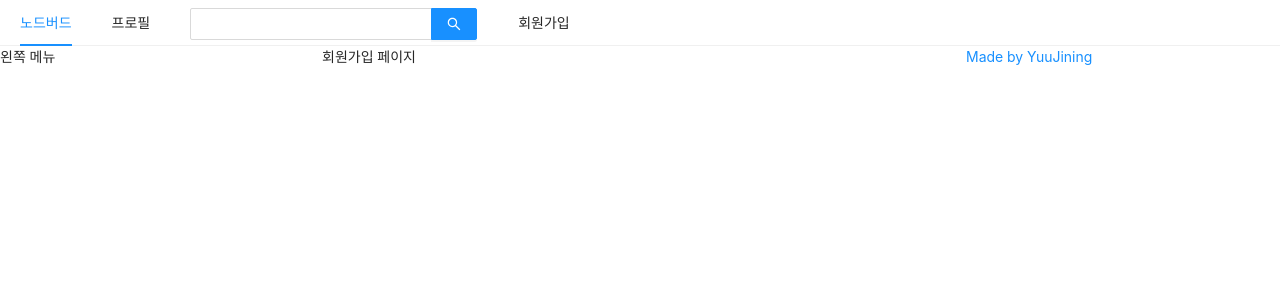
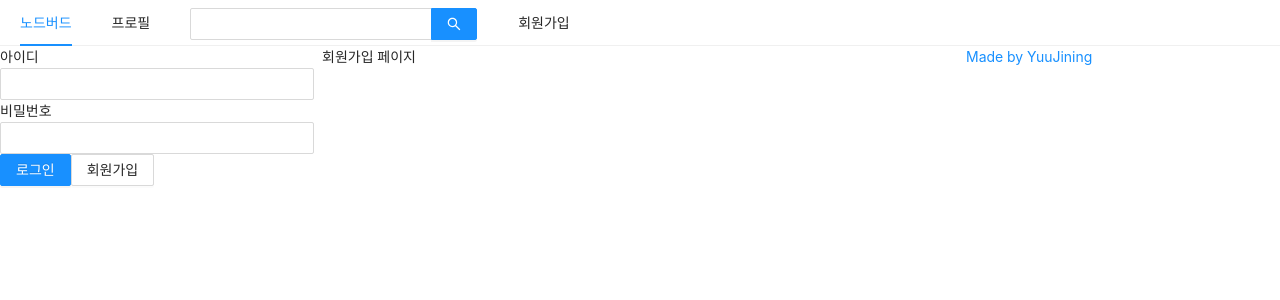
Before and after one commit to YuuJining/NodeBird, a Next.js app in the folder prepare/front/: page /signup in a window 1280 px wide. Shown: the top 300 px of the page. Built offline with nearby package versions, Linux system fonts and the light colour scheme.

Commit message:
2021/04/03 로그인폼

```diff
--- a/prepare/front/components/AppLayout.js
+++ b/prepare/front/components/AppLayout.js
@@ -1,9 +1,12 @@
-import React from 'react';
+import React, {useState} from 'react';
 import PropTypes from 'prop-types';
 import Link from 'next/link';
 import { Menu, Input, Row, Col } from 'antd';
+import LoginForm from '../components/LoginForm';
+import UserProfile from '../components/UserProfile';
 
 const AppLayout = ({children}) => {
+    const [isLoggedIn, setIsLoggedIn] = useState(false);
     return (
         <div>
             <Menu mode="horizontal">
@@ -22,7 +25,7 @@
             </Menu>
             <Row gutter={8}>
                 <Col xs={24} md={6}>
-                    왼쪽 메뉴
+                    {isLoggedIn ? <UserProfile /> : <LoginForm />}
                 </Col>
                 <Col xs={24} md={12}>
                     {children}
--- /dev/null
+++ b/prepare/front/components/LoginForm.js
@@ -0,0 +1,45 @@
+import React, {useState, useCallback} from 'react';
+import Link from 'next/link';
+import { Form, Input, Button } from 'antd';
+
+const LoginForm = () => {
+    const [id, setId] = useState('');
+    const [password, setPassword] = useState('');
+    const onChangeId = useCallback ((e) => {
+        setId(e.target.value);
+    })
+    const onChangePassword = useCallback ((e) => {
+        setPassword(e.target.value);
+    })
+
+    return(
+        <Form>
+            <div>
+                <label htmlFor="user-id">아이디</label>
+                <br />
+                <Input
+                    name="user-id"
+                    value={id}
+                    onChange={onChangeId}
+                    required
+                />
+            </div>
+            <div>
+            <label htmlFor="user-passsword">비밀번호</label>
+                <br />
+                <Input
+                    name="user-password"
+                    value={password}
+                    onChange={onChangePassword}
+                    required
+                />
+            </div>
+            <div>
+                <Button type="primary" htmlType="submit" loading={false} >로그인</Button>
+                <Link href="/signup"><a><Button>회원가입</Button></a></Link>
+            </div>
+        </Form>
+    );
+}
+
+export default LoginForm;
--- /dev/null
+++ b/prepare/front/components/UserProfile.js
@@ -0,0 +1,9 @@
+import React, {useState} from 'react';
+
+const UserProfile = () => {
+    return(
+        <div></div>
+    );
+}
+
+export default UserProfile;
--- a/prepare/front/package.json
+++ b/prepare/front/package.json
@@ -11,13 +11,13 @@
   "license": "ISC",
   "dependencies": {
     "@ant-design/icons": "^4.6.2",
-    "antd": "^4.14.1",
+    "antd": "^4.15.0",
     "install": "^0.13.0",
     "next": "^9.5.5",
     "prop-types": "^15.7.2",
     "react": "^17.0.1",
     "react-dom": "^17.0.1",
-    "styled-components": "^5.2.1"
+    "styled-components": "^5.2.3"
   },
   "devDependencies": {
     "eslint": "^7.22.0",
```
Also changed, not shown: 1 other file (tests, documents, lock files or other folders).
